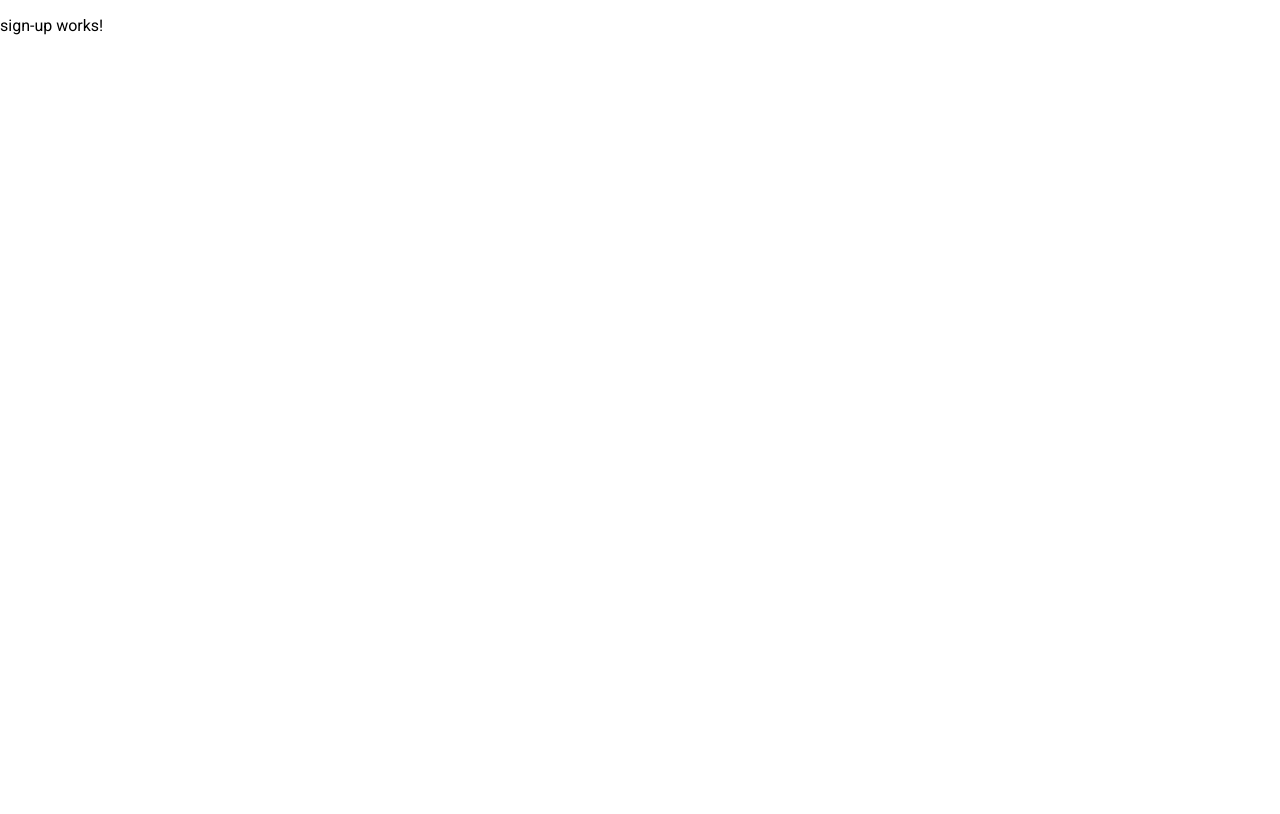
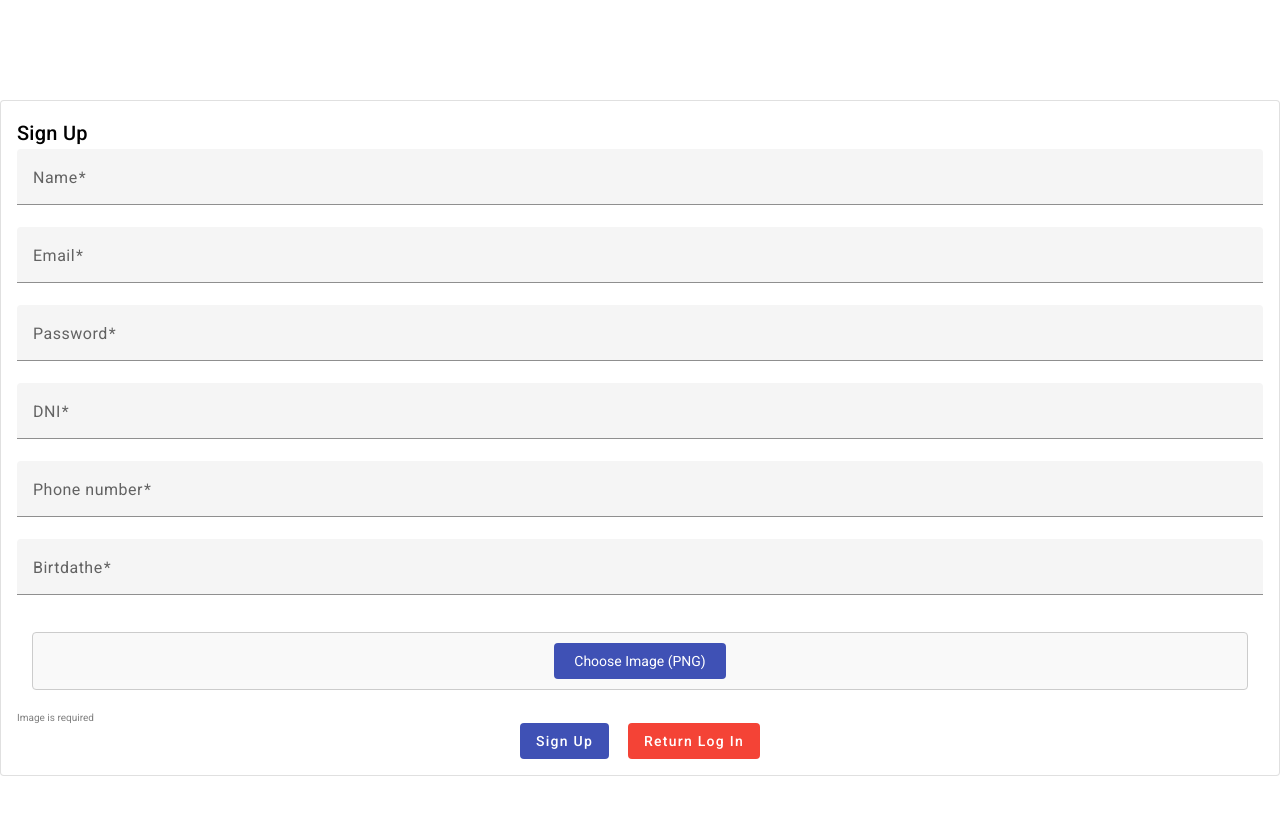
Before and after one commit to SpeeDemon3/front_veterinary_clinic_management_system, an Angular app: page /signup in a window 1280 px wide. Shown: the top 814 px of the page. Built offline with nearby package versions, Linux system fonts and the light colour scheme.

Commit message:
logging implemented

```diff
--- /dev/null
+++ b/src/app/image-uploader/image-uploader.component.css
@@ -0,0 +1,36 @@
+.image-uploader {
+    display: flex;
+    flex-direction: column;
+    align-items: center;
+    gap: 10px;
+    padding: 10px;
+    border: 1px solid #ccc;
+    border-radius: 4px;
+    background-color: #f9f9f9;
+    margin: 15px;
+  }
+
+  .image-uploader input[type="file"] {
+    display: none;
+  }
+
+  .image-uploader label {
+    display: inline-block;
+    padding: 10px 20px;
+    color: #fff;
+    background-color: #3f51b5;
+    border-radius: 4px;
+    cursor: pointer;
+    font-size: 14px;
+    transition: background-color 0.3s;
+  }
+
+  .image-uploader label:hover {
+    background-color: #303f9f;
+  }
+
+  .image-uploader img {
+    max-width: 100px;
+    border-radius: 4px;
+    border: 1px solid #ccc;
+  }
--- /dev/null
+++ b/src/app/image-uploader/image-uploader.component.html
@@ -0,0 +1,5 @@
+<div class="image-uploader">
+    <label for="file-input">Choose Image (PNG)</label>
+    <input id="file-input" type="file" (change)="onSelectImage($event)" accept="image/png">
+    <img *ngIf="image?.dataUrlImg" [src]="image.dataUrlImg" alt="Uploaded Image">
+</div>
--- /dev/null
+++ b/src/app/image-uploader/image-uploader.component.ts
@@ -0,0 +1,32 @@
+import { Component, EventEmitter, Input, Output } from '@angular/core';
+import { ImageUploader } from '../interfaces/image-uploader';
+import { CommonModule } from '@angular/common';
+
+@Component({
+  selector: 'app-image-uploader',
+  standalone: true,
+  imports: [CommonModule],
+  templateUrl: './image-uploader.component.html',
+  styleUrl: './image-uploader.component.css'
+})
+export class ImageUploaderComponent {
+
+  @Input() image: ImageUploader = { file: null, dataUrlImg: null };
+  @Output() imageChange = new EventEmitter<ImageUploader>();
+
+  onSelectImage(event: Event) {
+    const file = (event.target as HTMLInputElement).files?.[0];
+    if (file) {
+      const reader = new FileReader();
+      reader.onload = (e: any) => {
+        this.image = {
+          file: file,
+          dataUrlImg: e.target.result
+        };
+        this.imageChange.emit(this.image);
+      };
+      reader.readAsDataURL(file);
+    }
+  }
+
+}
--- /dev/null
+++ b/src/app/interfaces/image-uploader.ts
@@ -0,0 +1,6 @@
+export interface ImageUploader {
+
+    file : File | null;
+    dataUrlImg : string | ArrayBuffer | null;
+
+}
--- /dev/null
+++ b/src/app/pages/find-all-users/find-all-users.component.html
@@ -0,0 +1 @@
+<p>find-all-users works!</p>
--- a/src/app/pages/login/login.component.ts
+++ b/src/app/pages/login/login.component.ts
@@ -39,7 +39,7 @@ export class LoginComponent {
 
     this.accessService.login(object).subscribe({
       next:(data) => {
-        if (data.token !== null) {
+        if (data.token) {
           localStorage.setItem('token', data.token);
           console.log(data);
           this.router.navigate(['/home']);
@@ -48,7 +48,8 @@ export class LoginComponent {
         }
     },
     error(err) {
-        console.log(err.message);
+        console.log('Login error: ', err.message);
+        alert("Incorrect credentials.");
     },
     })
   }
--- a/src/app/pages/sign-up/sign-up.component.css
+++ b/src/app/pages/sign-up/sign-up.component.css
@@ -0,0 +1,26 @@
+.card-container {
+    display: flex;
+    justify-content: center;
+
+    align-items: center;
+    margin-top: 100px;
+}
+
+.form-custom {
+    min-width: 150px;
+    width: 100%;
+}
+
+.input-custom {
+    width: 100%;
+}
+
+.flex {
+    display: flex;
+    justify-content: center;
+    gap: 10px; /* Espacio entre los botones */
+}
+
+.flex button {
+    margin-left: 0; /* Eliminar el margen izquierdo que tenías inline */
+  }
--- a/src/app/pages/sign-up/sign-up.component.html
+++ b/src/app/pages/sign-up/sign-up.component.html
@@ -1 +1,49 @@
-<p>sign-up works!</p>
+<div class="card-container">
+    <mat-card appearance="outlined">
+        <mat-card-header>
+          <mat-card-title>Sign Up</mat-card-title>
+        </mat-card-header>
+        <mat-card-content>
+            <form class="form-custom" [formGroup]="formSignUp">
+                <mat-form-field class="input-custom">
+                    <mat-label>Name</mat-label>
+                    <input matInput formControlName="name" placeholder="Name...">
+                </mat-form-field>
+                <mat-form-field class="input-custom">
+                    <mat-label>Email</mat-label>
+                    <input matInput formControlName="email" placeholder="example@gmail.com">
+                </mat-form-field>
+                <mat-form-field class="input-custom">
+                    <mat-label>Password</mat-label>
+                    <input matInput formControlName="password" type="password" placeholder="password...">
+                </mat-form-field>
+                <mat-form-field class="input-custom">
+                    <mat-label>DNI</mat-label>
+                    <input matInput formControlName="dni" placeholder="55221155J">
+                </mat-form-field>
+                <mat-form-field class="input-custom">
+                    <mat-label>Phone number</mat-label>
+                    <input matInput formControlName="phoneNumber" placeholder="+34 666554455">
+                </mat-form-field>
+                <mat-form-field class="input-custom">
+                    <mat-label>Birtdathe</mat-label>
+                    <input matInput formControlName="email" placeholder="dd/mm/yyyy">
+                </mat-form-field>
+
+                <div>
+                    <app-image-uploader
+                      [image]="formSignUp.get('img')?.value"
+                      (imageChange)="formSignUp.get('img')?.setValue($event)">
+                    </app-image-uploader>
+                    <mat-error *ngIf="formSignUp.get('img')?.hasError('required')" style = "font-size: 10px; color: grey">Image is required</mat-error>
+                    <mat-error *ngIf="formSignUp.get('img')?.hasError('invalidFormat')">Only PNG files are allowed</mat-error>
+                </div>
+
+                <div class="flex">
+                    <button mat-flat-button color="primary" (click)="signUp()">Sign Up</button>
+                    <button mat-flat-button color="warn" (click)="returnHome()" style="margin-left: 9px;">Return Log In</button>
+                </div>
+            </form>
+        </mat-card-content>
+      </mat-card>
+</div>
--- a/src/app/pages/sign-up/sign-up.component.ts
+++ b/src/app/pages/sign-up/sign-up.component.ts
@@ -1,12 +1,91 @@
-import { Component } from '@angular/core';
+import { Component, inject } from '@angular/core';
+import { FormBuilder, FormGroup, ReactiveFormsModule, Validators } from '@angular/forms';
+import { Router } from '@angular/router';
+import { AccessService } from '../../services/access.service';
+import { SignUpRequest } from '../../interfaces/sign-up-request';
+
+
+
+import {MatCardModule} from '@angular/material/card';
+import {MatFormFieldModule} from '@angular/material/form-field';
+import {MatInputModule} from '@angular/material/input';
+import {MatButtonModule} from '@angular/material/button';
+import { ImageUploaderComponent } from "../../image-uploader/image-uploader.component";
+import { CommonModule } from '@angular/common';
+
 
 @Component({
-  selector: 'app-sign-up',
-  standalone: true,
-  imports: [],
-  templateUrl: './sign-up.component.html',
-  styleUrl: './sign-up.component.css'
+    selector: 'app-sign-up',
+    standalone: true,
+    templateUrl: './sign-up.component.html',
+    styleUrl: './sign-up.component.css',
+    imports: [MatCardModule, MatFormFieldModule, MatInputModule, MatButtonModule, ReactiveFormsModule, ImageUploaderComponent, CommonModule]
 })
 export class SignUpComponent {
 
+  private accessService = inject(AccessService);
+  private router = inject(Router);
+  public formBuild = inject(FormBuilder);
+
+  public formSignUp: FormGroup = this.formBuild.group({
+    name: ['', Validators.required],
+    email: ['', Validators.required],
+    password: ['', Validators.required],
+    dni: ['', Validators.required],
+    phoneNumber: ['', Validators.required],
+    img: [null, Validators.required],
+    birthdate: ['', Validators.required]
+  })
+
+  signUp() {
+
+    if (this.formSignUp.invalid) return;
+
+    const object:SignUpRequest = {
+      name: this.formSignUp.value.name,
+      email: this.formSignUp.value.email,
+      password: this.formSignUp.value.password,
+      dni: this.formSignUp.value.dni,
+      phoneNumber: this.formSignUp.value.phoneNumber,
+      img: this.formSignUp.value.img.dataUrlImg,
+      birthdate: this.formSignUp.value.birthdate
+    }
+
+    this.accessService.signup(object).subscribe(
+      {
+        next: (data) => {
+          if (data) {
+            this.router.navigate(['']);
+          } else {
+            alert("Could not register.");
+          }
+        },
+        error: (err) => {
+          console.log('Sign up error: ', err.message);
+          console.log(err);
+        }
+      })
+  }
+
+
+  returnHome() {
+    this.router.navigate(['/']);
+  }
+
+    // Método para manejar el cambio de archivo
+    onFileChange(event: any) {
+      const file = (event.target as HTMLInputElement).files?.[0];
+      if (file) {
+        if (file.type !== 'image/png') {
+          this.formSignUp.get('img')?.setErrors({ invalidFormat: true });
+        } else {
+          this.formSignUp.get('img')?.setErrors(null); // Limpiar errores si el formato es correcto
+          this.formSignUp.patchValue({ img: file });
+        }
+      }
+    }
+
+    get imgControl() {
+      return this.formSignUp.get('img');
+    }
 }
```
Also changed, not shown: src/app/pages/find-all-users/find-all-users.component.ts (added, +12 -0 lines), src/app/pages/find-all-users/find-all-users.component.css (added).
